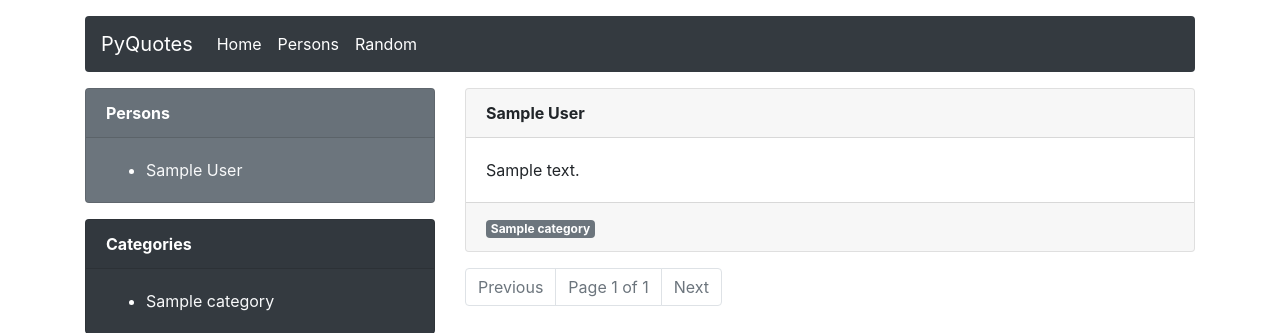
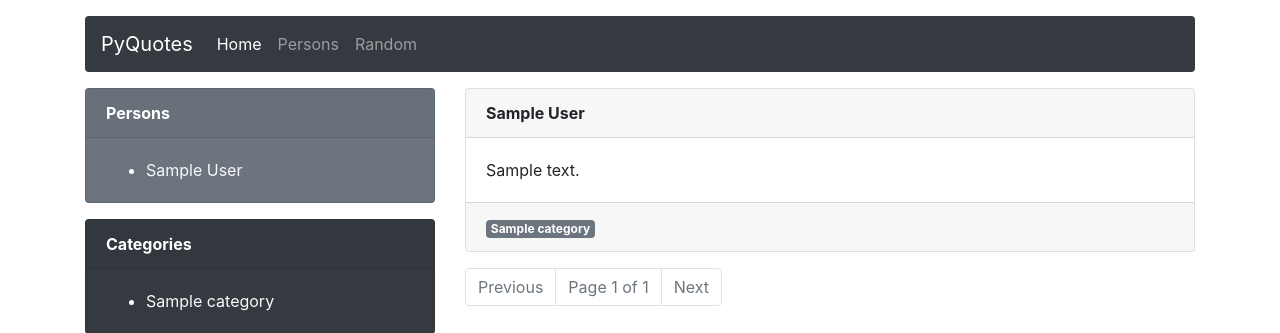
Before and after one commit to mavenium/PyQuotes, a Django app: page / in a window 1280 px wide. Shown: the top 333 px of the page. Run offline with Django 3.2, Linux system fonts and the light colour scheme; tables that the repository leaves empty hold one stand-in row (values such as "Sample post"); some libraries are stand-ins or nearby versions.

Commit message:
fix active links class

```diff
--- a/templates/master.html
+++ b/templates/master.html
@@ -26,13 +26,13 @@
                   </button>
                   <div class="collapse navbar-collapse" id="navbarNav">
                     <ul class="navbar-nav">
-                      <li class="nav-item active">
+                      <li class="nav-item {% if '/' == request.path %}active{% endif %}">
                         <a class="nav-link" href="{% url 'index' %}">Home</a>
                       </li>
-                      <li class="nav-item active">
+                      <li class="nav-item {% if 'persons' in request.path %}active{% endif %}">
                         <a class="nav-link" href="{% url 'persons' %}">Persons</a>
                       </li>
-                      <li class="nav-item active">
+                      <li class="nav-item {% if 'random' in request.path %}active{% endif %}">
                         <a class="nav-link" href="{% url 'random' %}">Random</a>
                       </li>
                     </ul>
```
